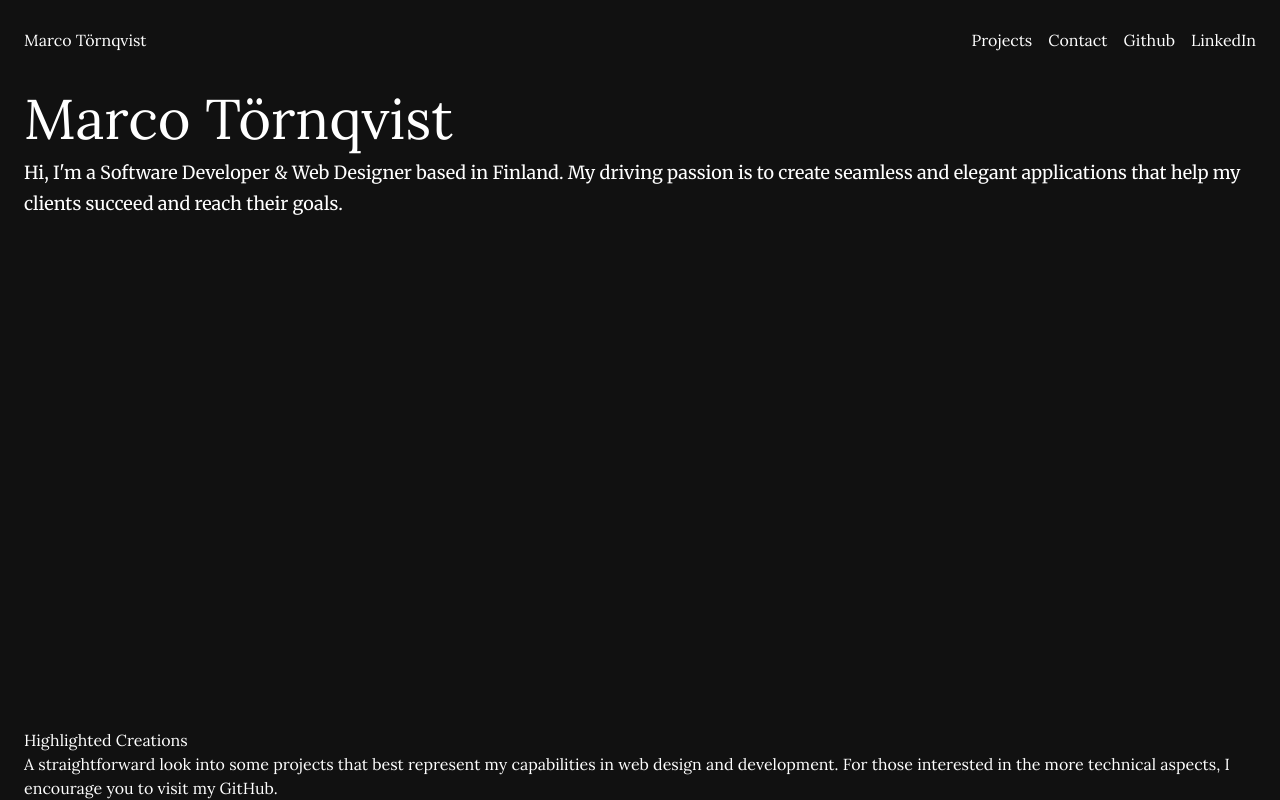
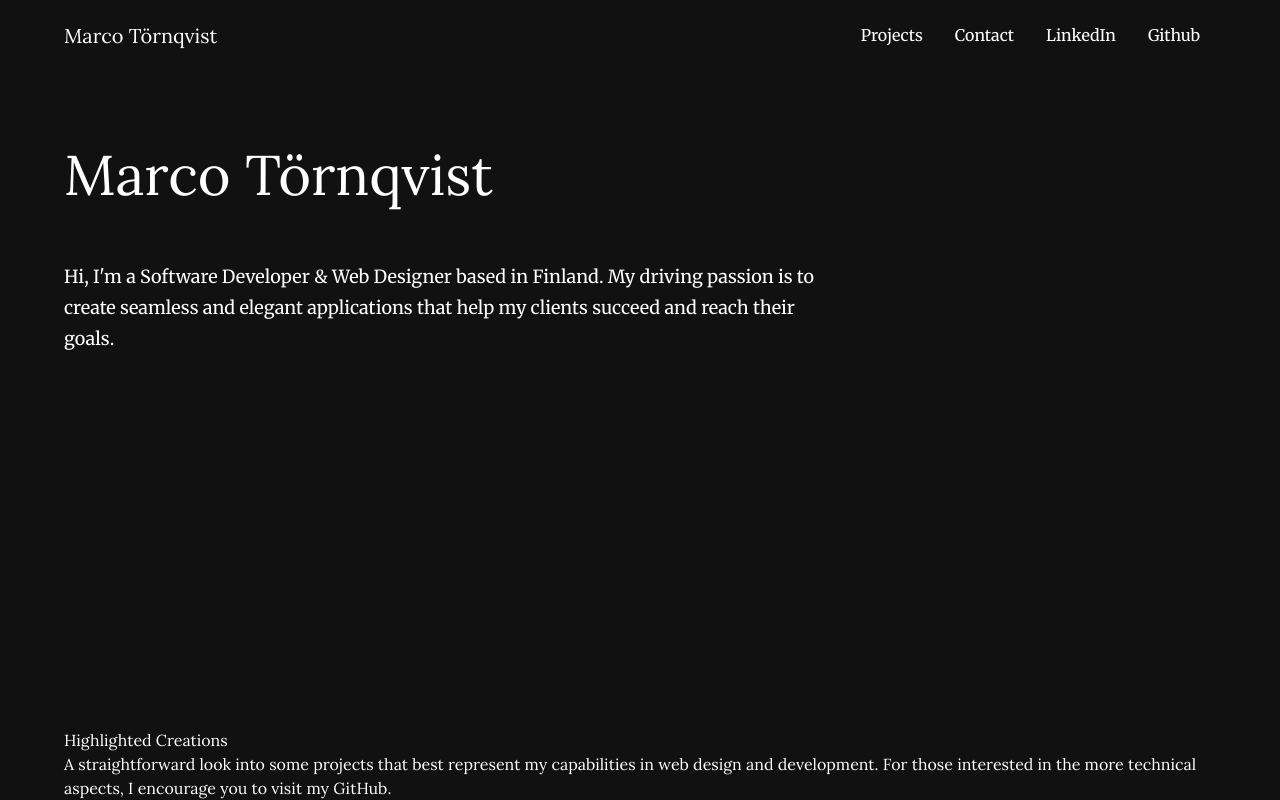
Before and after one commit to marcotornqvist/portfolio-2023, a Next.js app: page / in a window 1280 px wide. Built offline with nearby package versions, Linux system fonts and the light colour scheme.

Commit message:
fix font smoothing

```diff
--- a/app/globals.css
+++ b/app/globals.css
@@ -4,6 +4,7 @@
 
 @layer base {
   * {
-    @apply font-lora text-white;
+    /* specify antialiased to get rid of font smoothing */
+    @apply font-lora text-white antialiased;
   }
 }
--- a/app/layout.tsx
+++ b/app/layout.tsx
@@ -1,14 +1,14 @@
 import type { Metadata } from 'next';
-import { Merriweather, Lora } from 'next/font/google';
+import { Lora, Merriweather } from 'next/font/google';
 import './globals.css';
 import { FC } from 'react';
 import Navbar from 'components/layout/navbar';
 
 const lora = Lora({
+  subsets: ['latin'],
+  weight: ['400', '500', '700'],
   variable: '--font-lora',
-  subsets: ['latin'],
-  // weight: ["400", "600", "700"],
-  display: 'swap',
+  display: 'auto',
 });
 
 const merriweather = Merriweather({
@@ -27,10 +27,10 @@ const RootLayout: FC<{
   children: React.ReactNode;
 }> = ({ children }) => {
   return (
-    <html className={`${lora.variable} ${merriweather.variable}`} lang="en">
-      <body suppressHydrationWarning>
+    <html className={`${lora.className} ${merriweather.variable}`} lang="en">
+      <body className="bg-eerieblack" suppressHydrationWarning>
         <Navbar />
-        <main className="flex min-h-[calc(100svh-4rem)] flex-col items-center justify-between bg-eerieblack md:min-h-[calc(100svh-5rem)]">
+        <main className="flex min-h-[calc(100svh-3.5rem)] flex-col items-center justify-between md:min-h-[calc(100svh-4.5rem)]">
           {children}
         </main>
       </body>
--- a/components/hero.tsx
+++ b/components/hero.tsx
@@ -11,8 +11,10 @@ const Hero: FC<Props> = ({ title, subtitle, className }) => {
   return (
     <div className={cn('w-full', className)}>
       <div className="container">
-        <h1 className="text-heading-1">{title}</h1>
-        <p className="text-medium-normal">{subtitle}</p>
+        <div className="flex flex-col gap-12 py-16">
+          <h1 className="text-heading-1">{title}</h1>
+          <p className="text-medium-normal max-w-prose">{subtitle}</p>
+        </div>
       </div>
     </div>
   );
--- a/components/layout/navbar.tsx
+++ b/components/layout/navbar.tsx
@@ -3,29 +3,38 @@ import Link from 'next/link';
 
 const Navbar = () => {
   return (
-    <nav className="flex h-16 items-center bg-eerieblack md:h-20">
+    <nav className="flex h-14 items-center bg-eerieblack md:h-18">
       <div className="container flex items-center justify-between">
-        <Link href="/" className="heading-6">
+        <Link href="/" className="text-heading-6">
           Marco Törnqvist
         </Link>
-        <ul className="flex flex-row gap-4">
+        <ul className="hidden flex-row md:flex">
           <li>
-            <Link href="/projects">Projects</Link>
+            <Link href="/projects" className="text-regular-normal px-4 py-2">
+              Projects
+            </Link>
           </li>
           <li>
-            <Link href="/contact">Contact</Link>
-          </li>
-          <li>
-            <Link href="https://github.com/marcotornqvist" target="_blank">
-              Github
+            <Link href="/contact" className="text-regular-normal px-4 py-2">
+              Contact
             </Link>
           </li>
           <li>
             <Link
               href="https://www.linkedin.com/in/marco-t%C3%B6rnqvist-2b6211129/"
               target="_blank"
+              className="text-regular-normal px-4 py-2"
             >
               LinkedIn
+            </Link>
+          </li>
+          <li>
+            <Link
+              href="https://github.com/marcotornqvist"
+              target="_blank"
+              className="text-regular-normal px-4 py-2"
+            >
+              Github
             </Link>
           </li>
         </ul>
--- a/tailwind.config.ts
+++ b/tailwind.config.ts
@@ -99,7 +99,11 @@ const config: Config = {
       slideDown: 'slideDown 300ms cubic-bezier(0.87, 0, 0.13, 1)',
       slideUp: 'slideUp 300ms cubic-bezier(0.87, 0, 0.13, 1)',
     },
-    extend: {},
+    extend: {
+      height: {
+        18: '4.5rem',
+      },
+    },
   },
   plugins: [
     /** @type {import('tailwindcss/types/config').PluginCreator} */
@@ -109,6 +113,7 @@ const config: Config = {
         '.text-heading-1': {
           fontSize: '2.5rem',
           lineHeight: '140%',
+          fontWeight: '400',
 
           '@screen md': {
             fontSize: '3.5rem',
@@ -118,6 +123,7 @@ const config: Config = {
         '.text-heading-2': {
           fontSize: '2.25rem',
           lineHeight: '140%',
+          fontWeight: '400',
 
           '@screen md': {
             fontSize: '3rem',
@@ -127,6 +133,7 @@ const config: Config = {
         '.text-heading-3': {
           fontSize: '2rem',
           lineHeight: '140%',
+          fontWeight: '400',
 
           '@screen md': {
             fontSize: '2.5rem',
@@ -136,6 +143,7 @@ const config: Config = {
         '.text-heading-4': {
           fontSize: '1.5rem',
           lineHeight: '140%',
+          fontWeight: '400',
 
           '@screen md': {
             fontSize: '2rem',
@@ -145,6 +153,7 @@ const config: Config = {
         '.text-heading-5': {
           fontSize: '1.25rem',
           lineHeight: '140%',
+          fontWeight: '400',
 
           '@screen md': {
             fontSize: '1.5rem',
@@ -154,6 +163,7 @@ const config: Config = {
         '.text-heading-6': {
           fontSize: '1.125rem',
           lineHeight: '140%',
+          fontWeight: '400',
 
           '@screen md': {
             fontSize: '1.25rem',
@@ -175,21 +185,21 @@ const config: Config = {
         },
 
         '.container': {
-          width: '100%',
+          minWidth: '100%',
           margin: '0 auto',
-          padding: '0 1rem',
+          padding: '0 5%',
 
-          '@screen sm': {
-            padding: '0 1.5rem',
-          },
+          // '@screen sm': {
+          //   padding: '0 1.25rem',
+          // },
 
           // '@screen md': {
           //   padding: '0 4rem',
           // },
 
           '@screen 2xl': {
+            minWidth: 'initial',
             maxWidth: theme('screens.2xl'),
-            padding: '0 4rem',
           },
         },
       });
```
Also changed, not shown: app/sitemap.ts (deleted).
